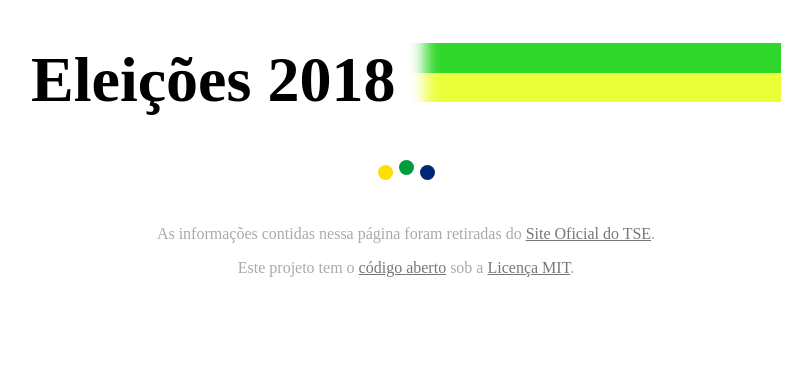
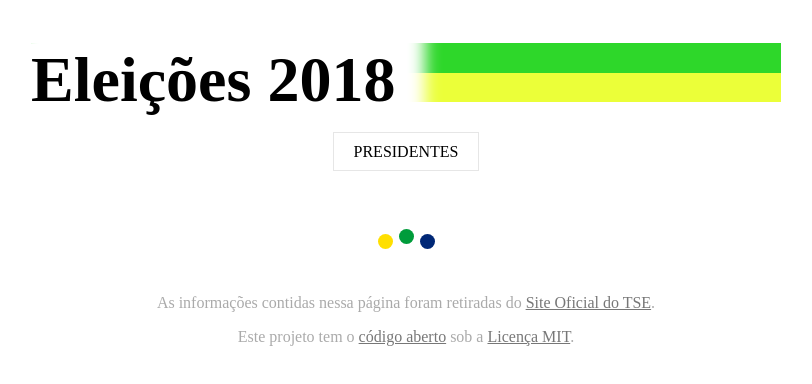
Before and after one commit to viniciuskneves/vue-eleicoes-2018, a Vue app: page /presidentes in a window 1280 px wide. Shown: the top 384 px of the page, without its empty margins (234-1046 px from the left). Built offline with nearby package versions, Linux system fonts and the light colour scheme; no server answers.

Commit message:
Menu (#10)
* Added menu component

* Changed <AppMenu> to <app-menu>

* Fixed indentation

* Fixed conflicts

* Fixed conflicts

* Added Vinicius Meneses as contributor

* Added missing import

```diff
--- a/package.json
+++ b/package.json
@@ -12,7 +12,8 @@
   "license": "MIT",
   "author": "Vinicius Kiatkoski Neves <kneves.vinicius@gmail.com> (https://github.com/viniciuskneves)",
   "contributors": [
-    "Michael Santillán <me@michaelsantillan.com> (https://www.michaelsantillan.com)"
+    "Michael Santillán <me@michaelsantillan.com> (https://www.michaelsantillan.com)",
+    "Vinicius Meneses <vini23hot@gmail.com> (http://viniciusmeneses.github.io/)"
   ],
   "repository": {
     "type": "git",
--- a/src/App.vue
+++ b/src/App.vue
@@ -1,6 +1,7 @@
 <template>
   <div>
     <app-header/>
+    <app-menu/>
     <router-view/>
     <app-footer/>
   </div>
@@ -8,6 +9,7 @@
 
 <script>
 import AppHeader from './components/AppHeader.vue';
+import AppMenu from './components/AppMenu.vue';
 import AppFooter from './components/AppFooter.vue';
 
 export default {
@@ -15,6 +17,7 @@ export default {
 
   components: {
     AppHeader,
+    AppMenu,
     AppFooter,
   },
 };
--- a/src/components/AppHeader.vue
+++ b/src/components/AppHeader.vue
@@ -12,6 +12,7 @@ export default {
 
 <style scoped>
 h1 {
+  margin-bottom: 0.1em;
   overflow: hidden;
   background-image: linear-gradient(
     to bottom,#2ed72a 0%,#2ed72a 40%,#ebff39 40%,#ebff39 80%,#fff 80%,#fff 100%
--- /dev/null
+++ b/src/components/AppMenu.vue
@@ -0,0 +1,54 @@
+<template>
+  <nav class="menu">
+    <div :key="route.path" v-for="route in routes">
+      <router-link class="route" :to="route.path">
+        {{ route.name }}
+      </router-link>
+    </div>
+  </nav>
+</template>
+
+<script>
+export default {
+  name: 'AppMenu',
+  data() {
+    return {
+      routes: [],
+    };
+  },
+  created() {
+    this.$router.options.routes.forEach((route) => {
+      if (route.name) {
+        this.routes.push({ name: route.name, path: route.path });
+      }
+    });
+  },
+};
+</script>
+
+<style scoped>
+.menu {
+  margin-bottom: 3em;
+  list-style: none;
+  display: flex;
+  justify-content: center;
+  flex-wrap: wrap;
+}
+.menu div {
+  margin: 0;
+  padding: 0;
+  margin: 20px 10px;
+}
+.route {
+  border: 1px solid #e6e6e6;
+  height: 100%;
+  padding: 10px 20px;
+  transition: all 0.3s ease;
+  color: black;
+  text-decoration: none;
+  text-transform: uppercase;
+}
+.route:hover {
+  background-color: #fafafa;
+}
+</style>
--- a/src/router.js
+++ b/src/router.js
@@ -14,6 +14,7 @@ export default new Router({
     },
     {
       path: '/presidentes',
+      name: 'Presidentes',
       component: ThePresidents,
     },
     {
```
